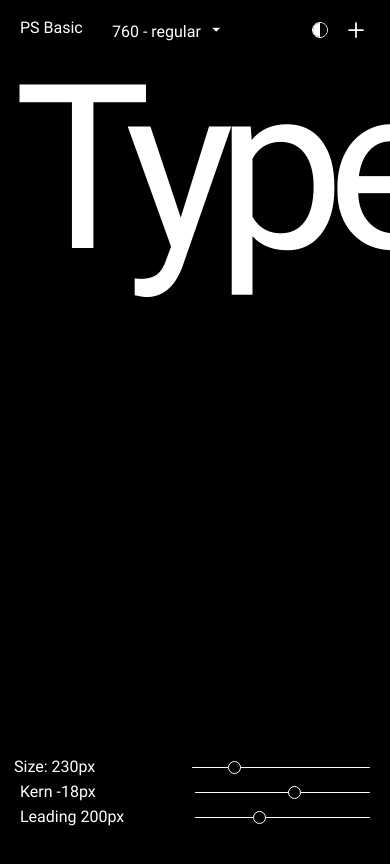
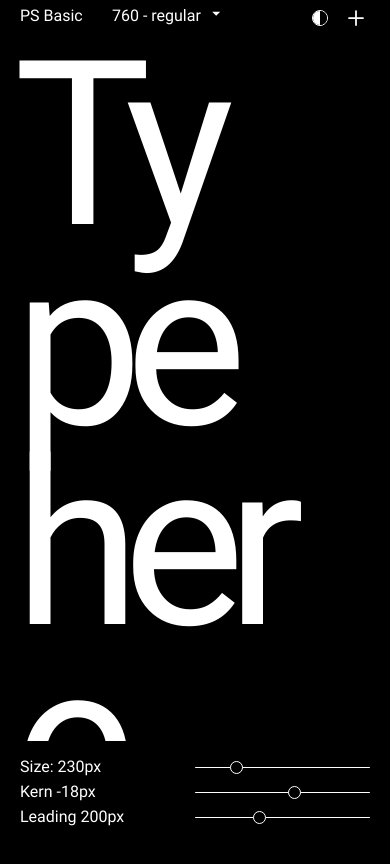
Before and after one commit to yano1978/ps-basic-font-tool, a React (Vite) app: page / in a window 390 px wide. Shown: the top 864 px of the page. Built offline with nearby package versions, Linux system fonts and the light colour scheme.

Commit message:
Small CSS adjustments

```diff
--- a/src/App.jsx
+++ b/src/App.jsx
@@ -89,7 +89,7 @@ const App = () => {
           backgroundColor: changeBgColor,
           color: changeTextColor,
         }}
-        className="py-4"
+        className="py-1"
       >
         <div
           style={{
@@ -116,7 +116,7 @@ const App = () => {
               }}
               className="flex flex-col tablet:flex-row w-full [&_li]:px-1.5 lg:[&_li]:px-5 p-3.5 tablet:p-0 fixed bottom-0 left-0 tablet:relative tablet:top-0 bg-black"
             >
-              <li className="!pl-0 flex">
+              <li className="tablet:!pl-0 flex">
                 <label htmlFor="size" className="flex w-full lg:min-w-[100px]">
                   Size: {size + 'px'}
                 </label>
@@ -322,7 +322,7 @@ const App = () => {
         className="text-white p-3.5 h-full"
       >
         <textarea
-          className={weight}
+          className={`max-w-[300px] sm:max-w-full ${weight}`}
           style={{
             fontSize: size + 'px',
             letterSpacing: spacing + 'px',
--- a/src/components/FontSizeMenu.jsx
+++ b/src/components/FontSizeMenu.jsx
@@ -25,7 +25,7 @@ const DropdownMenu = ({ className = '', toggleWeight }) => {
 
   return (
     <details className={className} open={isOpen} onClick={(e) => onToggle(e)}>
-      <summary className="absolute left-28 top-[20px] cursor-pointer">
+      <summary className="absolute left-28 top-1 tablet:top-2 cursor-pointer">
         {!text ? '760 - regular' : text}
       </summary>
       <div className="font-menu">
```
